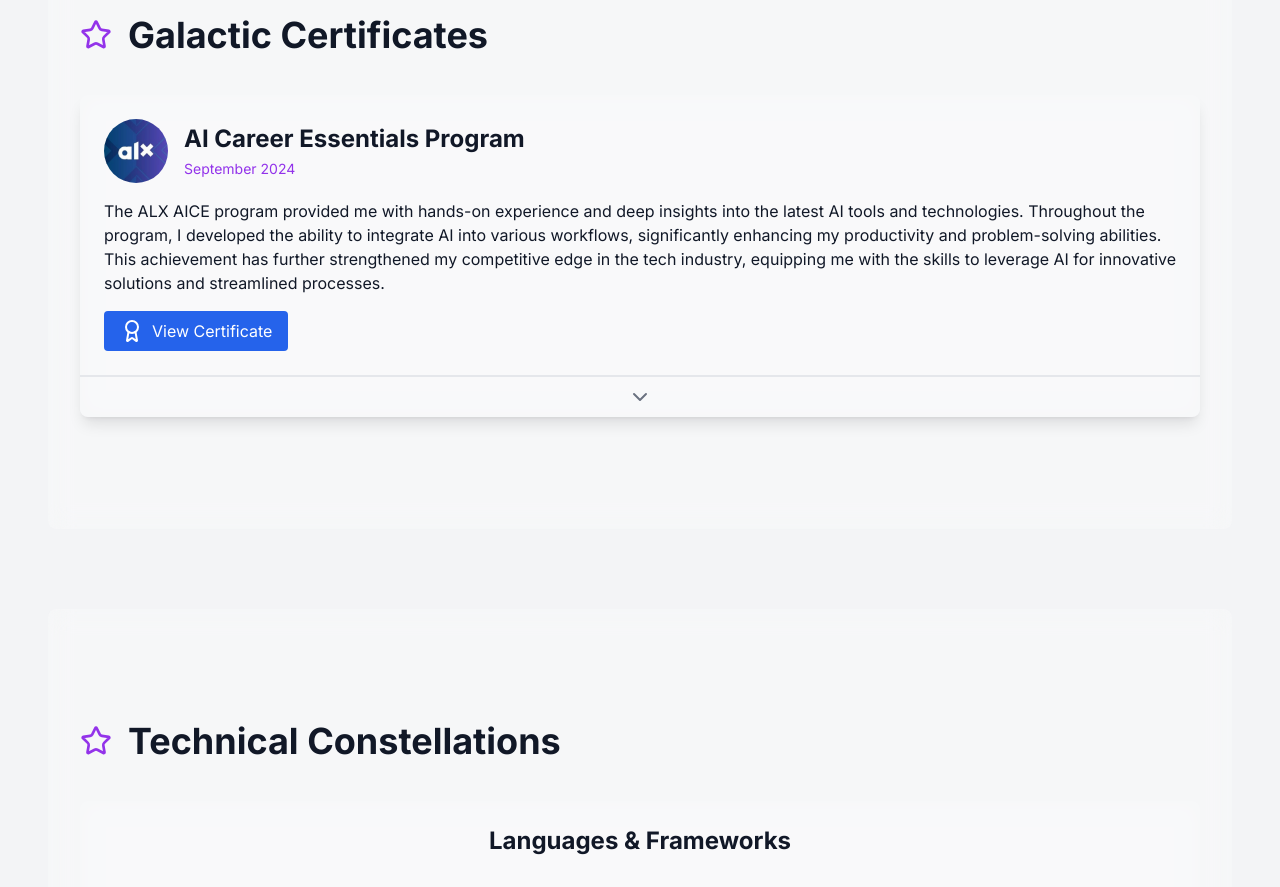
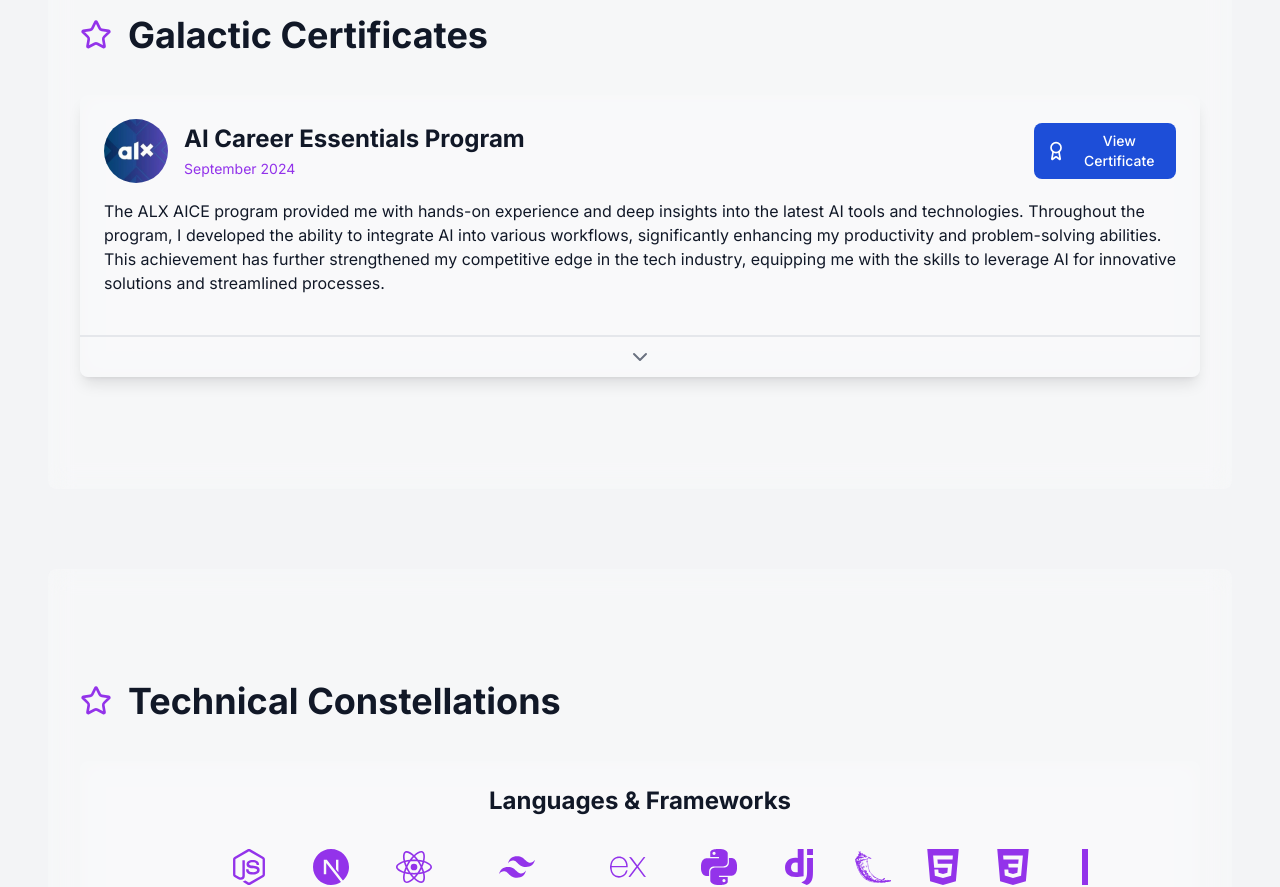
Before and after one commit to Chareeef/portfolio_website, a Next.js app: page / in a window 1280 px wide. Shown: the part 4860-5747 px from the top of the page. Built offline with nearby package versions, Linux system fonts and the light colour scheme.

Commit message:
fix certificate

```diff
--- a/app/components/Certificates.tsx
+++ b/app/components/Certificates.tsx
@@ -64,14 +64,24 @@
                     </p>
                   </div>
                 </div>
+                <div className="flex items-center space-x-2">
+                  <Link
+                    href={cert.link}
+                    target="_blank"
+                    rel="noopener noreferrer"
+                    className="hidden items-center rounded-lg bg-blue-700 px-3 py-2 text-center text-sm font-medium text-white hover:bg-blue-800 focus:outline-none focus:ring-4 focus:ring-blue-300 dark:bg-blue-600 dark:hover:bg-blue-700 dark:focus:ring-blue-800 md:inline-flex"
+                  >
+                    <Award className="mr-2" />
+                    View Certificate
+                  </Link>
+                </div>
               </div>
               <p className="mb-4">{cert.description}</p>
               <Link
                 href={cert.link}
                 target="_blank"
                 rel="noopener noreferrer"
-                className="mx-auto flex w-fit items-center rounded bg-blue-600 px-4 py-2 text-center text-white transition-colors hover:bg-blue-700 md:mx-0"
-                onClick={(e) => e.stopPropagation()}
+                className="mx-auto flex w-fit items-center rounded bg-blue-600 px-4 py-2 text-center text-white transition-colors hover:bg-blue-700 md:mx-0 md:hidden"
               >
                 <Award className="mr-2" />
                 View Certificate
--- a/app/components/Education.tsx
+++ b/app/components/Education.tsx
@@ -91,7 +91,7 @@
               </div>
             </div>
             <div className="flex items-center space-x-2">
-              <a
+              <Link
                 href={education.certificateLink}
                 target="_blank"
                 rel="noopener noreferrer"
@@ -99,7 +99,7 @@
               >
                 <Award className="mr-2" />
                 View Certificate
-              </a>
+              </Link>
             </div>
           </div>
           <p className="mb-4 text-sm md:text-base">{education.description}</p>
```
